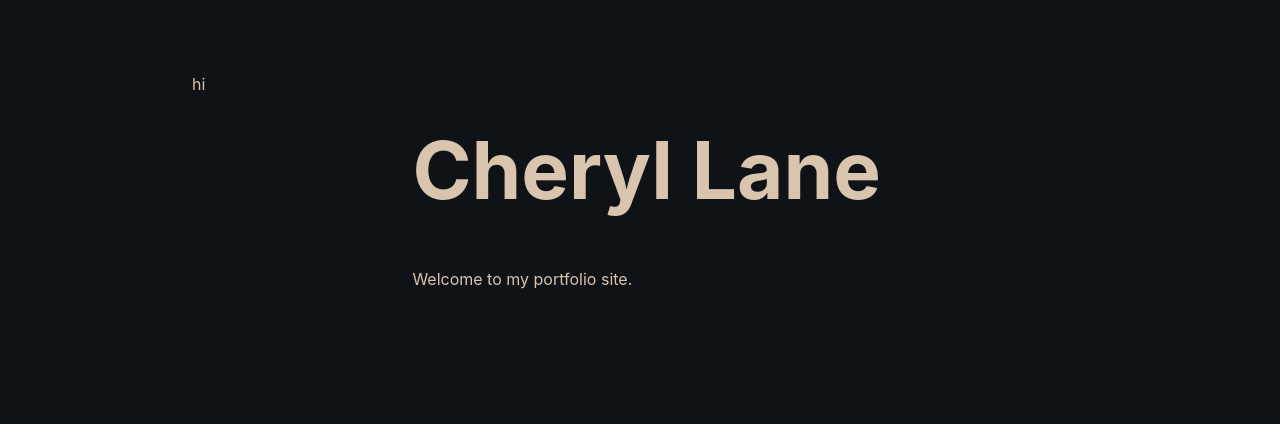
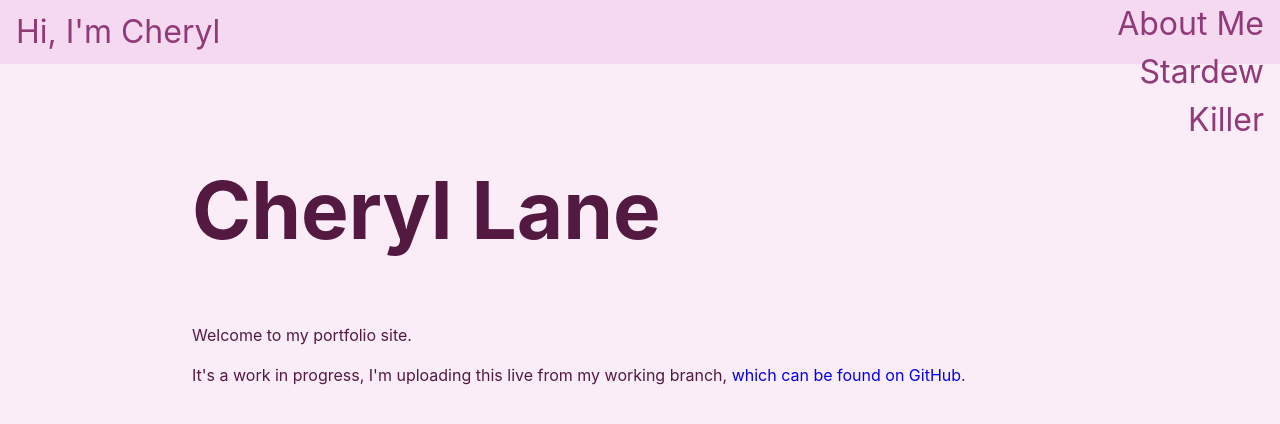
Before and after one commit to cheryllane/personal-site, a React (Vite) app: page / in a window 1280 px wide. Shown: the top 424 px of the page. Built offline with nearby package versions, Linux system fonts and the light colour scheme.

Commit message:
add navigation header component, start re-styling

```diff
--- a/src/App.css
+++ b/src/App.css
@@ -1,19 +1,13 @@
-#root {
-    max-width: 60rem;
-    margin: 0 auto;
-    padding: 2rem;
-    text-align: left;
-}
-
 .card {
     padding: 2em;
     display: flex;
+    flex-wrap: wrap;
 }
 
-.card .card-left {
-    flex-grow: 1;
+.card .card-header {
+    flex: 0 0 100%;
 }
 
-.card .card-right {
-    flex-grow: 1;
+.card .card-text {
+    flex: 0 0 100%;
 }
--- a/src/App.tsx
+++ b/src/App.tsx
@@ -3,13 +3,34 @@ import { BrowserRouter, Route, Routes } from "react-router";
 import AboutMe from "./pages/AboutMe";
 import Home from "./pages/Home";
 import Stardew from "./pages/Stardew";
+import Header from "./molecules/Header";
+import { MenuLinks } from "./types/MenuLinks";
+
+const pages: MenuLinks = [
+    { link: "/about", text: "About Me" },
+    { link: "/stardew", text: "Stardew" },
+    { link: "/killer", text: "Killer" },
+];
 
 const Page = ({ child, title }: { child: JSX.Element; title?: string }) => {
     // Allow an optional title prop to be passed that sets the page title
     if (title) {
         document.title = title;
     }
-    return child;
+    return (
+        <>
+            <Header menuLinks={pages} />
+            <div
+                style={{
+                    position: "relative",
+                    top: "2.5em",
+                    marginBottom: "2em",
+                }}
+            >
+                {child}
+            </div>
+        </>
+    );
 };
 
 function App() {
--- a/src/index.css
+++ b/src/index.css
@@ -1,20 +1,37 @@
-@property --background-dark {
-    syntax: "<color>";
-    inherits: false;
-    initial-value: #0f1217;
+/* Set Colour Variables */
+
+:root {
+    --primary-main: #faedf8;
+    --primary-content: #531941;
+    --secondary-main: #f5d9f1;
+    --secondary-content: #913a78;
+    /* --primary-main: #562634;
+    --primary-content: #d7a4b3;
+    --primary-light: #793649;
+    --primary-dark: #33161f;
+    --secondary-main: #4c5626;
+    --secondary-content: #ccd7a4;
+    --secondary-light: #6b7936;
+    --secondary-dark: #2d3316; */
 }
 
-@property --button-blue {
-    syntax: "<color>";
-    inherits: false;
-    initial-value: #1d4056;
+[data-theme="dark"] {
+    --primary-main: #531941;
+    --primary-content: #faedf8;
+    --secondary-main: #913a78;
+    --secondary-content: #f5d9f1;
+
+    /* --primary-main: #562634;
+    --primary-content: #d7a4b3;
+    --primary-light: #793649;
+    --primary-dark: #33161f;
+    --secondary-main: #4c5626;
+    --secondary-content: #ccd7a4;
+    --secondary-light: #6b7936;
+    --secondary-dark: #2d3316; */
 }
 
-@property --text-light {
-    syntax: "<color>";
-    inherits: false;
-    initial-value: #d9c4ad;
-}
+/* Set Global Styling */
 
 :root {
     font-family: Inter, system-ui, Avenir, Helvetica, Arial, sans-serif;
@@ -22,8 +39,8 @@
     font-weight: 400;
 
     color-scheme: light dark;
-    color: var(--text-light);
-    background-color: var(--background-dark);
+    color: var(--primary-content);
+    background-color: var(--primary-main);
 
     font-synthesis: none;
     text-rendering: optimizeLegibility;
@@ -31,97 +48,14 @@
     -moz-osx-font-smoothing: grayscale;
 }
 
+#root {
+    max-width: 60rem;
+    margin: 0 auto;
+    padding: 2rem;
+    text-align: left;
+}
+
 h1 {
     font-size: 5em;
     line-height: 1.1;
 }
-
-button {
-    border-radius: 8px;
-    border: 1px solid transparent;
-    padding: 0.6em 1.2em;
-    font-size: 1em;
-    font-weight: 500;
-    font-family: inherit;
-    background-color: var(--button-blue);
-    cursor: pointer;
-    transition: border-color 0.25s;
-}
-
-button:hover {
-    border-color: #646cff;
-}
-
-button:focus,
-button:focus-visible {
-    outline: 4px auto -webkit-focus-ring-color;
-}
-
-/* :root {
-  font-family: Inter, system-ui, Avenir, Helvetica, Arial, sans-serif;
-  line-height: 1.5;
-  font-weight: 400;
-
-  color-scheme: light dark;
-  color: rgba(255, 255, 255, 0.87);
-  background-color: #242424;
-
-  font-synthesis: none;
-  text-rendering: optimizeLegibility;
-  -webkit-font-smoothing: antialiased;
-  -moz-osx-font-smoothing: grayscale;
-}
-
-a {
-  font-weight: 500;
-  color: #646cff;
-  text-decoration: inherit;
-}
-a:hover {
-  color: #535bf2;
-}
-
-body {
-  margin: 0;
-  display: flex;
-  place-items: center;
-  min-width: 320px;
-  min-height: 100vh;
-}
-
-h1 {
-  font-size: 3.2em;
-  line-height: 1.1;
-}
-
-button {
-  border-radius: 8px;
-  border: 1px solid transparent;
-  padding: 0.6em 1.2em;
-  font-size: 1em;
-  font-weight: 500;
-  font-family: inherit;
-  background-color: #1a1a1a;
-  cursor: pointer;
-  transition: border-color 0.25s;
-}
-button:hover {
-  border-color: #646cff;
-}
-button:focus,
-button:focus-visible {
-  outline: 4px auto -webkit-focus-ring-color;
-}
-
-@media (prefers-color-scheme: light) {
-  :root {
-    color: #213547;
-    background-color: #ffffff;
-  }
-  a:hover {
-    color: #747bff;
-  }
-  button {
-    background-color: #f9f9f9;
-  }
-} */
--- /dev/null
+++ b/src/molecules/Header.css
@@ -0,0 +1,66 @@
+.banner {
+    background-color: var(--secondary-main);
+
+    position: fixed;
+    width: calc(100% - 1em);
+    top: 0px;
+    left: 0px;
+    z-index: 20;
+    height: 2em;
+    display: flex;
+    justify-content: space-between;
+    font-size: 2em;
+    line-height: 2em;
+    padding: 0em 0.5em;
+}
+
+.banner a {
+    color: var(--secondary-content);
+    text-decoration: none;
+    align-self: center;
+}
+
+.banner nav {
+    text-align: right;
+}
+
+.banner .menu a {
+    line-height: 1.5em;
+}
+
+.banner .menu {
+    position: relative;
+    flex-wrap: wrap;
+    text-align: right;
+    line-height: 1.5em;
+    display: none;
+}
+
+.banner button {
+    position: relative;
+    right: 0px;
+    font-size: small;
+    height: calc(100% - 2em);
+    width: 4em;
+    position: relative;
+    right: -1em;
+    font-size: small;
+    height: 5em;
+    width: 5em;
+    top: -1em;
+    border-radius: unset;
+}
+
+.banner .visible {
+    display: block;
+}
+
+@media (min-width: 900px) {
+    .banner button {
+        display: none;
+    }
+
+    .banner .menu {
+        display: block;
+    }
+}
--- /dev/null
+++ b/src/molecules/Header.tsx
@@ -0,0 +1,35 @@
+import { useState } from "react";
+import { MenuLinks } from "../types/MenuLinks";
+import "./Header.css";
+
+const Header = ({ menuLinks }: { menuLinks: MenuLinks }) => {
+    const [expanded, setExpanded] = useState(false);
+
+    return (
+        <>
+            <div className="banner">
+                <a href="/">Hi, I'm Cheryl</a>
+                <nav role="navigation" aria-label="main menu">
+                    <button
+                        aria-expanded={expanded}
+                        className="hamburger"
+                        onClick={() => {
+                            setExpanded((ex) => !ex);
+                        }}
+                    >
+                        menu
+                    </button>
+                    <div className={`menu ${expanded ? "visible" : ""}`}>
+                        {menuLinks.map(({ link, text }) => (
+                            <div key={link}>
+                                <a href={link}>{text}</a>
+                            </div>
+                        ))}
+                    </div>
+                </nav>
+            </div>
+        </>
+    );
+};
+
+export default Header;
--- a/src/molecules/ListItem.tsx
+++ b/src/molecules/ListItem.tsx
@@ -17,7 +17,7 @@ function ListItem({
 }) {
     return (
         <>
-            <li>
+            <li style={{ listStyle: "none" }}>
                 <form>
                     <input
                         id={`checkbox-${ID}`}
--- /dev/null
+++ b/src/pages/Home.css
@@ -0,0 +1,3 @@
+a {
+    text-decoration: none;
+}
--- a/src/pages/Home.tsx
+++ b/src/pages/Home.tsx
@@ -1,11 +1,22 @@
+import "./Home.css";
+
 function Home() {
     return (
         <>
             <div className="card">
-                <div className="card-left">hi</div>
-                <div className="card-right">
+                <div className="card-header">
                     <h1>Cheryl Lane</h1>
+                </div>
+                <div className="card-text">
                     <p>Welcome to my portfolio site.</p>
+                    <p>
+                        It's a work in progress, I'm uploading this live from my
+                        working branch,{" "}
+                        <a href="https://github.com/cheryllane/personal-site/tree/feature/killer-sudoku">
+                            which can be found on GitHub
+                        </a>
+                        .
+                    </p>
                 </div>
             </div>
         </>
--- /dev/null
+++ b/src/types/MenuLinks.d.ts
@@ -0,0 +1 @@
+export type MenuLinks = { link: string; text: string }[];
```
